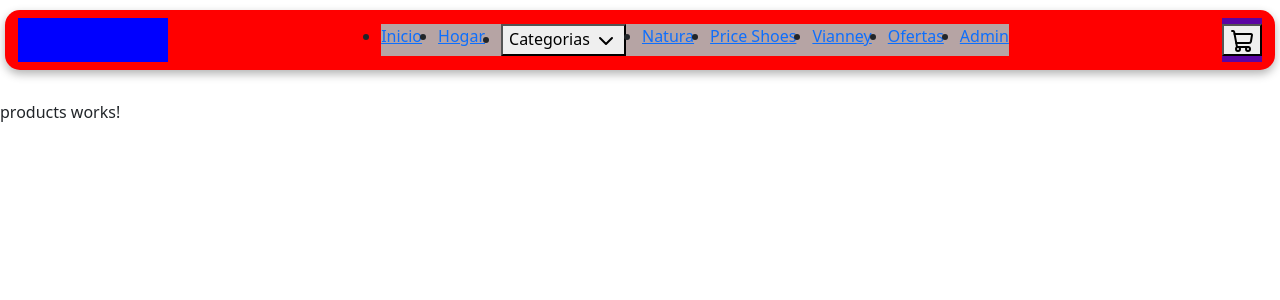
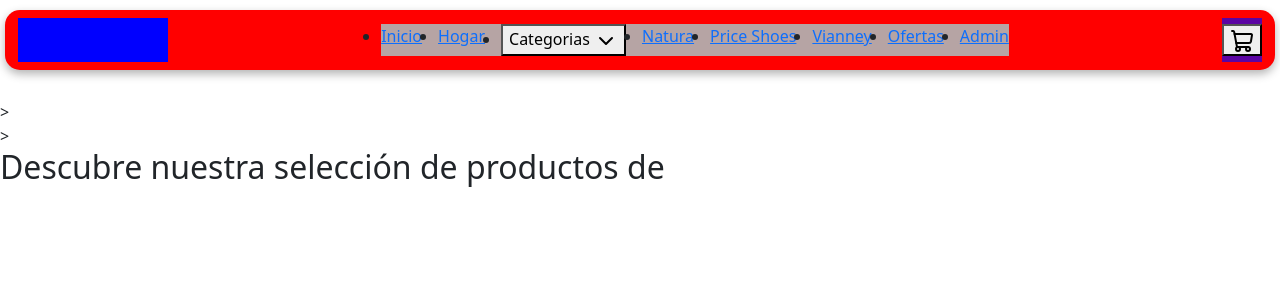
Before and after one commit to Chilaqui/shopMF, an Angular app: page /hogar in a window 1280 px wide. Shown: the top 300 px of the page. Built offline with nearby package versions, Linux system fonts and the light colour scheme.

Commit message:
configuracion de productos

```diff
--- a/src/app/shop/products/products.html
+++ b/src/app/shop/products/products.html
@@ -1 +1,12 @@
-<p>products works!</p>
+<div class="products-container"> >
+    <div class="products-header"> >
+        <img src="" alt="">
+        <h2>Descubre nuestra selección de productos de </h2>
+    </div>
+    <div class ="products-list">
+        <div class="product-card"  >
+
+        </div>
+
+    </div>
+</div>
```
Also changed, not shown: src/app/shop/product-detail/product-detail.html (+12 -1 lines).
